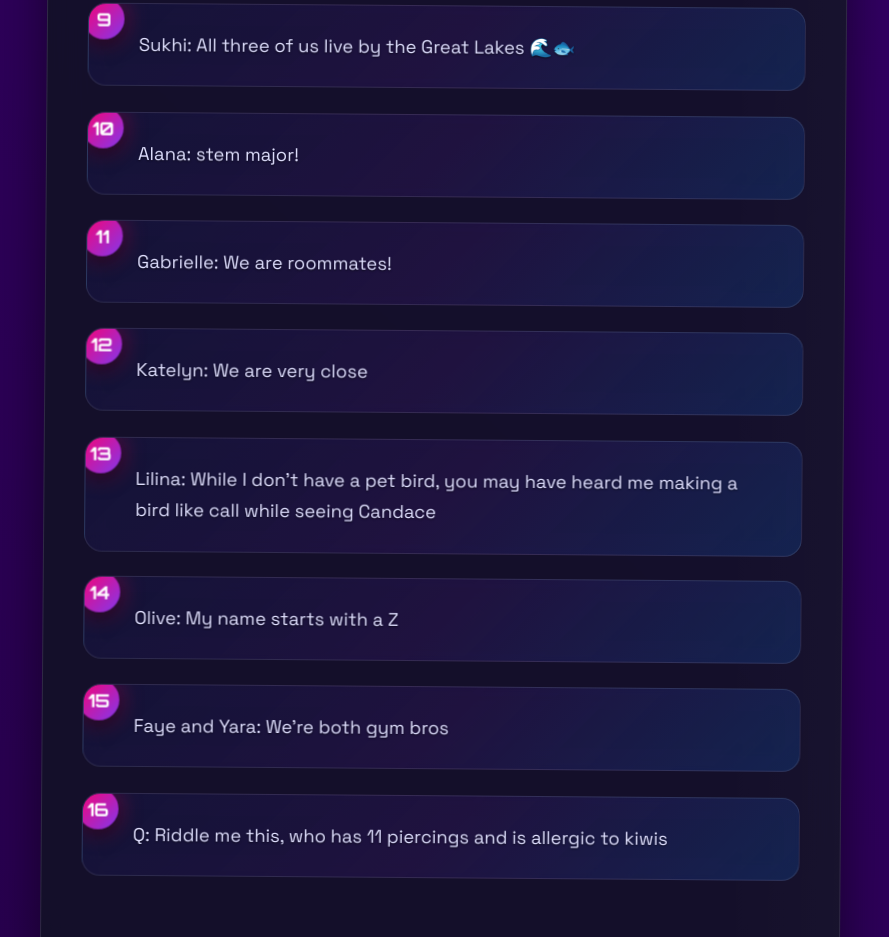
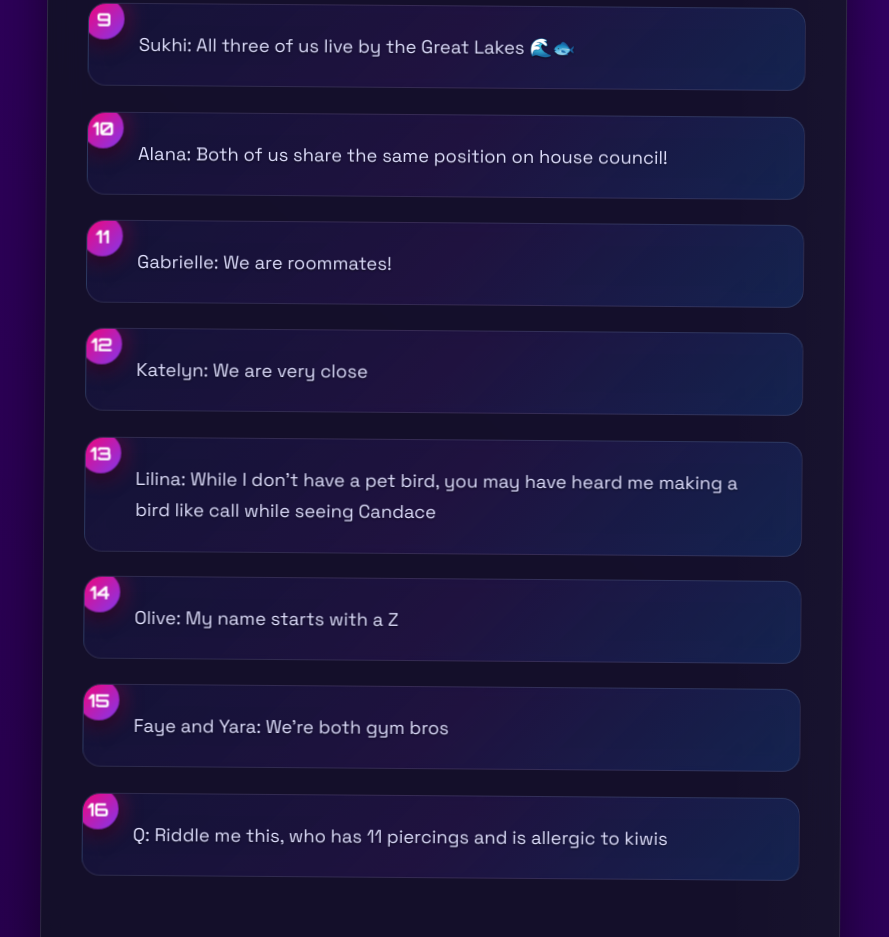
Before and after one commit to alexvanblerkom-byte/SibWeek, a plain HTML site: page index.html in a window 1280 px wide. Shown: the part 1295-2232 px from the top of the page, without its empty margins (192-1081 px from the left). Drawn offline with Linux system fonts and the light colour scheme.

Commit message:
Update index.html

```diff
--- a/index.html
+++ b/index.html
@@ -363,7 +363,7 @@
                     <p>Sukhi: All three of us live by the Great Lakes 🌊🐟</p>
                 </li>
                 <li class="fact-item" style="--item-index: 10">
-                    <p>Alana: stem major!</p>
+                    <p>Alana: Both of us share the same position on house council!</p>
                 </li>
                 <li class="fact-item" style="--item-index: 11">
                     <p>Gabrielle: We are roommates!</p>
```
